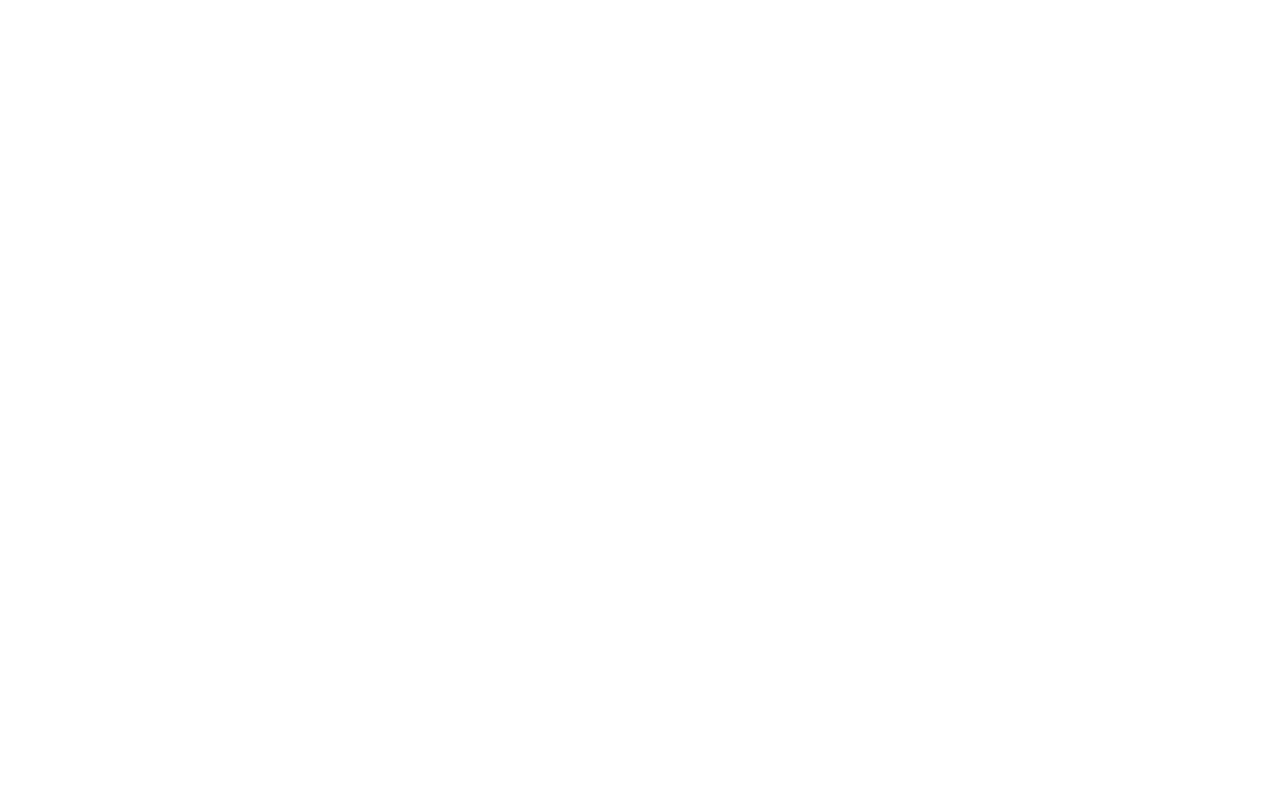
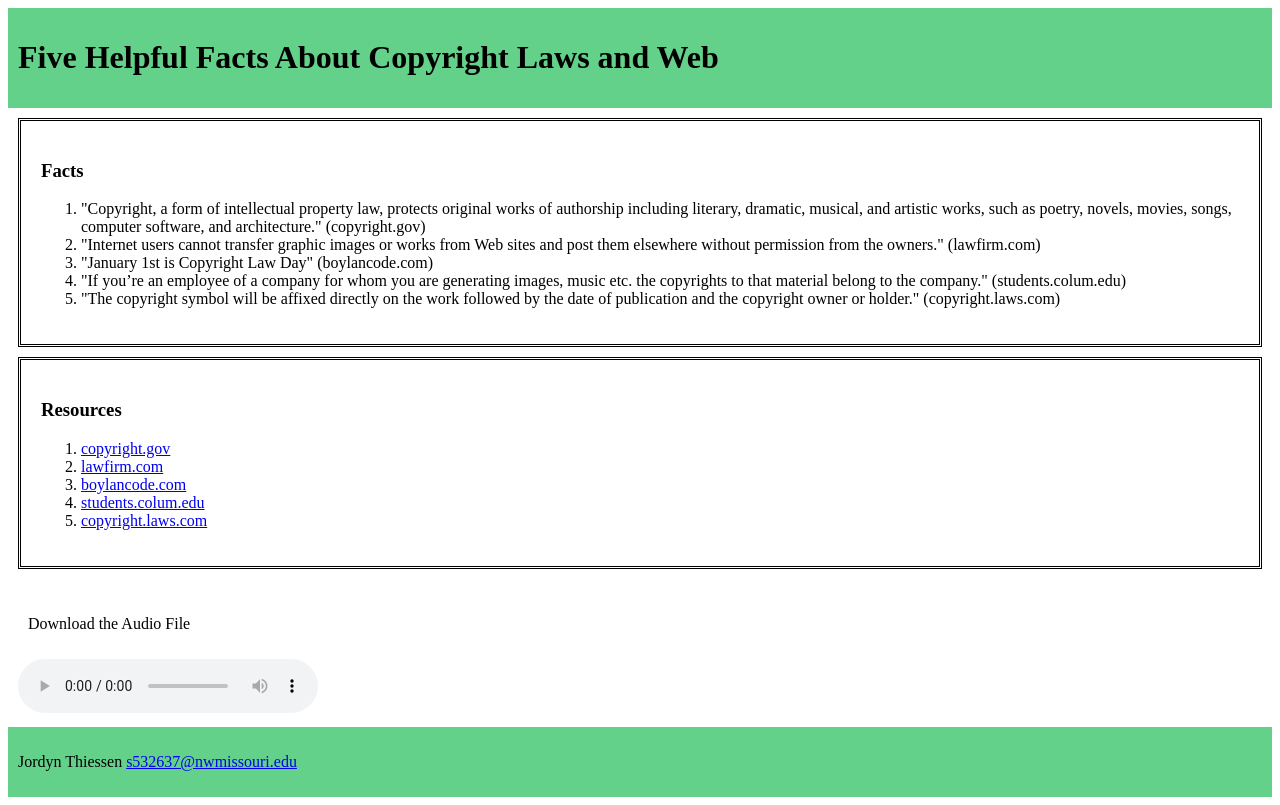
Before and after one commit to 44334-fa21/ch11handsonexercise-JordynThiessen, a plain HTML site: page index.html in a window 1280 px wide. Drawn offline with Linux system fonts and the light colour scheme.

Commit message:
Update index.html
Created a web page that provides five helpful facts about copyright law and the Web. looked up 5 different resources, add css to create a border around the div tags, added a backgound color to header and footer. added the audio file provided at the end or the page.

```diff
--- a/index.html
+++ b/index.html
@@ -1,13 +1,73 @@
 <!DOCTYPE html>
 <html lang="en">
 	<head>
-		<title>LASTNAME Chapter11HandsOnExercise</title>
+		<title>Thiessen Chapter11HandsOnExercise</title>
 		<meta charset="utf-8">
 		<style>
-
+			header {
+				background-color: #64d18a;
+				background-position: center;
+				padding: 10px;
+			}
+		div {border-style: double;
+			margin: 10px;
+			padding: 20px;
+		}
+		footer {
+				background-color: #64d18a;
+				background-position: center;
+				padding: 10px;
+			}
+		main, main p {
+			padding: 10px;
+		}
 		</style>
 	</head>
-<body>
-
-</body>
+	<body>
+		<header><h1>Five Helpful Facts About Copyright Laws and Web</h1></header>
+		<div>
+		<p><h3>Facts</h3>
+			<ol>
+				<li>"Copyright, a form of intellectual property law, protects original
+					works of authorship including literary, dramatic, musical, and artistic
+					works, such as poetry, novels, movies, songs, computer software, and
+					architecture." (copyright.gov)</li>
+				<li>"Internet users cannot transfer graphic images or works from Web
+					sites and post them elsewhere without permission from the owners."
+					(lawfirm.com)</li>
+				<li>"January 1st is Copyright Law Day" (boylancode.com)</li>
+				<li>"If you’re an employee of a company for whom you are generating
+					images, music etc. the copyrights to that material belong to the company."
+					(students.colum.edu)</li>
+				<li>"The copyright symbol will be affixed directly on the work followed
+					by the date of publication and the copyright owner or holder." (copyright.laws.com)</li>
+			</ol>
+		</p>
+		</div>
+		<div>
+		<p><h3>Resources</h3>
+			<ol>
+				<li><a href="https://www.copyright.gov/help/faq/faq-general.html">copyright.gov</a></li>
+				<li><a href="https://www.lawfirms.com/resources/technology-law/technology-and-intellectual-property/copyright-internet.htm">
+				lawfirm.com</a></li>
+				<li><a href="https://boylancode.com/ten-things-probably-didnt-know-copyrights/">
+				boylancode.com</a></li>
+				<li><a href="https://students.colum.edu/career-center/articles/10-facts-about-copyright">
+				students.colum.edu</a></li>
+				<li><a href="https://copyright.laws.com/what-is-copyright">copyright.laws.com</a></li>
+			</ol>
+		</p>
+	</div>
+		<main>
+			<p>Download the Audio File</p>
+			<audio controls="controls">
+					<source src="soundloop.mp3" type="audio/mpeg">
+					<source src="soundloop.ogg" type="audio/ogg">
+					<a href="soundloopt.mp3">Download the Audio File</a>
+			</audio>
+		</main>
+	</body>
+		<footer>
+			<p> Jordyn Thiessen <a href="mailto:s532637@nwmissouri.edu">s532637@nwmissouri.edu</a></p>
+		</footer>
 </html>
```
